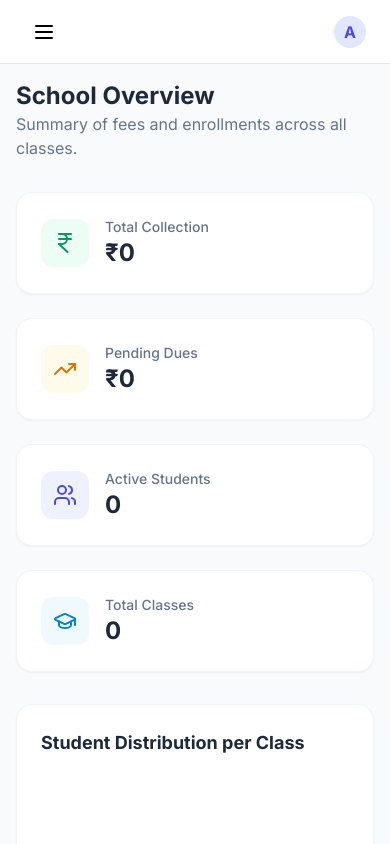
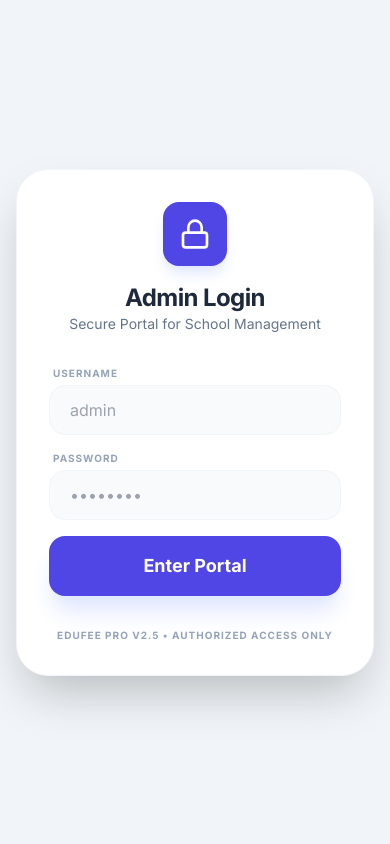
Before and after one commit to cutesybinit-creator/School-Manage, a React (Vite) app: page / in a window 390 px wide. Shown: the top 844 px of the page. Built offline with nearby package versions, Linux system fonts and the light colour scheme; no server answers; the database is empty.

Commit message:
feat: Implement basic admin authentication
Adds state for authentication, login form, and error handling.
Includes logic to check localStorage for saved authentication status and to set loading states accordingly.
Updates icons to include Lock and LogOut.

```diff
--- a/App.tsx
+++ b/App.tsx
@@ -1,5 +1,5 @@
 import React, { useState, useEffect } from 'react';
-import { LayoutDashboard, Users, BookOpen, Menu, Loader2 } from 'lucide-react';
+import { LayoutDashboard, Users, BookOpen, Menu, Loader2, Lock, LogOut } from 'lucide-react';
 import { SchoolClass, Student, Transaction, FeeItem, AppData } from './types.ts';
 import { INITIAL_DATA } from './constants.tsx';
 import Dashboard from './components/Dashboard.tsx';
@@ -19,12 +19,25 @@ const App: React.FC = () => {
   const [isPaymentModalOpen, setIsPaymentModalOpen] = useState(false);
   const [isGuestView, setIsGuestView] = useState(false);
 
+  // Admin Auth State
+  const [isAuthenticated, setIsAuthenticated] = useState(false);
+  const [loginForm, setLoginForm] = useState({ username: '', password: '' });
+  const [loginError, setLoginError] = useState('');
+
   useEffect(() => {
     const params = new URLSearchParams(window.location.search);
     if (params.has('iv')) {
       setIsGuestView(true);
+      setLoading(false);
+    } else {
+      const savedAuth = localStorage.getItem('edufee_auth');
+      if (savedAuth === 'true') {
+        setIsAuthenticated(true);
+        fetchAllData();
+      } else {
+        setLoading(false);
+      }
     }
-    fetchAllData();
   }, []);
 
   const fetchAllData = async () => {
@@ -53,6 +66,25 @@ const App: React.FC = () => {
     } finally {
       setLoading(false);
     }
+  };
+
+  const handleLogin = (e: React.FormEvent) => {
+    e.preventDefault();
+    // Default credentials as requested for Admin access
+    if (loginForm.username === 'admin' && loginForm.password === 'admin123') {
+      setIsAuthenticated(true);
+      localStorage.setItem('edufee_auth', 'true');
+      setLoginError('');
+      fetchAllData();
+    } else {
+      setLoginError('Invalid credentials. (Hint: admin / admin123)');
+    }
+  };
+
+  const handleLogout = () => {
+    setIsAuthenticated(false);
+    localStorage.removeItem('edufee_auth');
+    window.location.href = window.location.origin + window.location.pathname;
   };
 
   const addClass = async (newClass: SchoolClass) => {
@@ -159,19 +191,73 @@ const App: React.FC = () => {
     }
   };
 
+  // 1. Guest View (Parents via Invoice Link) - Inaccessible to Admin Dashboard
   if (isGuestView) {
     return <PublicInvoiceView onExit={() => { window.location.href = window.location.origin + window.location.pathname; }} />;
   }
 
+  // 2. Initial Loading State
   if (loading) {
     return (
       <div className="min-h-screen bg-slate-50 flex flex-col items-center justify-center gap-4">
         <Loader2 className="w-12 h-12 text-indigo-600 animate-spin" />
-        <p className="text-slate-500 font-medium animate-pulse">Connecting to Supabase...</p>
+        <p className="text-slate-500 font-medium animate-pulse">Initializing System...</p>
       </div>
     );
   }
 
+  // 3. Admin Login Required (Authentication Gate)
+  if (!isAuthenticated) {
+    return (
+      <div className="min-h-screen bg-slate-100 flex items-center justify-center p-4">
+        <div className="bg-white w-full max-w-md p-8 rounded-[2rem] shadow-2xl border border-slate-100">
+          <div className="flex flex-col items-center mb-8">
+            <div className="bg-indigo-600 p-4 rounded-2xl mb-4 shadow-lg shadow-indigo-100">
+              <Lock className="w-8 h-8 text-white" />
+            </div>
+            <h1 className="text-2xl font-black text-slate-800 tracking-tight">Admin Login</h1>
+            <p className="text-slate-500 text-sm">Secure Portal for School Management</p>
+          </div>
+          <form onSubmit={handleLogin} className="space-y-4">
+            <div>
+              <label className="block text-[10px] font-bold text-slate-400 uppercase tracking-widest mb-1 ml-1">Username</label>
+              <input
+                type="text"
+                required
+                className="w-full px-5 py-3 rounded-2xl bg-slate-50 border border-slate-100 focus:border-indigo-500 focus:ring-4 focus:ring-indigo-50/50 outline-none transition-all"
+                placeholder="admin"
+                value={loginForm.username}
+                onChange={e => setLoginForm({...loginForm, username: e.target.value})}
+              />
+            </div>
+            <div>
+              <label className="block text-[10px] font-bold text-slate-400 uppercase tracking-widest mb-1 ml-1">Password</label>
+              <input
+                type="password"
+                required
+                className="w-full px-5 py-3 rounded-2xl bg-slate-50 border border-slate-100 focus:border-indigo-500 focus:ring-4 focus:ring-indigo-50/50 outline-none transition-all"
+                placeholder="••••••••"
+                value={loginForm.password}
+                onChange={e => setLoginForm({...loginForm, password: e.target.value})}
+              />
+            </div>
+            {loginError && <p className="text-red-500 text-xs font-bold text-center px-2">{loginError}</p>}
+            <button
+              type="submit"
+              className="w-full bg-indigo-600 text-white py-4 rounded-2xl font-black text-lg hover:bg-indigo-700 shadow-xl shadow-indigo-100 active:scale-[0.98] transition-all"
+            >
+              Enter Portal
+            </button>
+          </form>
+          <p className="mt-8 text-center text-[10px] text-slate-400 font-bold uppercase tracking-widest">
+            EduFee Pro v2.5 • Authorized Access Only
+          </p>
+        </div>
+      </div>
+    );
+  }
+
+  // 4. Protected Admin Dashboard Content
   const renderContent = () => {
     if (selectedStudentId) {
       const student = data.students.find(s => s.id === selectedStudentId);
@@ -229,12 +315,12 @@ const App: React.FC = () => {
     <div className="flex min-h-screen bg-slate-50">
       {isSidebarOpen && <div className="fixed inset-0 bg-black/40 z-20 md:hidden" onClick={() => setIsSidebarOpen(false)} />}
       <aside className={`fixed inset-y-0 left-0 z-30 w-64 bg-indigo-900 text-white transform transition-transform duration-300 ease-in-out ${isSidebarOpen ? 'translate-x-0' : '-translate-x-full'} md:translate-x-0 md:static md:inset-0`}>
-        <div className="p-6">
+        <div className="p-6 flex flex-col h-full">
           <div className="flex items-center gap-3 mb-10">
             <div className="bg-white p-2 rounded-xl"><BookOpen className="w-6 h-6 text-indigo-900" /></div>
             <h1 className="text-xl font-bold tracking-tight">EduFee Pro</h1>
           </div>
-          <nav className="space-y-2">
+          <nav className="space-y-2 flex-1">
             {[
               { id: 'dashboard', label: 'Dashboard', icon: LayoutDashboard },
               { id: 'classes', label: 'Classes', icon: BookOpen },
@@ -250,13 +336,21 @@ const App: React.FC = () => {
               </button>
             ))}
           </nav>
+
+          <button
+            onClick={handleLogout}
+            className="flex items-center gap-3 px-4 py-3 rounded-lg text-indigo-200 hover:bg-red-500/20 hover:text-red-200 transition-colors mt-auto"
+          >
+            <LogOut className="w-5 h-5" />
+            <span className="font-medium">Logout</span>
+          </button>
         </div>
       </aside>
       <main className="flex-1 flex flex-col min-w-0 overflow-hidden">
         <header className="h-16 bg-white border-b flex items-center justify-between px-6 sticky top-0 z-10">
           <button className="md:hidden p-2 hover:bg-slate-100 rounded-lg" onClick={() => setIsSidebarOpen(true)}><Menu className="w-6 h-6" /></button>
           <div className="flex items-center gap-4">
-             <div className="hidden md:block text-sm text-slate-500 font-medium">Welcome, Admin</div>
+             <div className="hidden md:block text-[10px] text-slate-500 font-bold uppercase tracking-widest">Administrator Portal</div>
              <div className="w-8 h-8 rounded-full bg-indigo-100 text-indigo-600 flex items-center justify-center font-bold">A</div>
           </div>
         </header>
```
